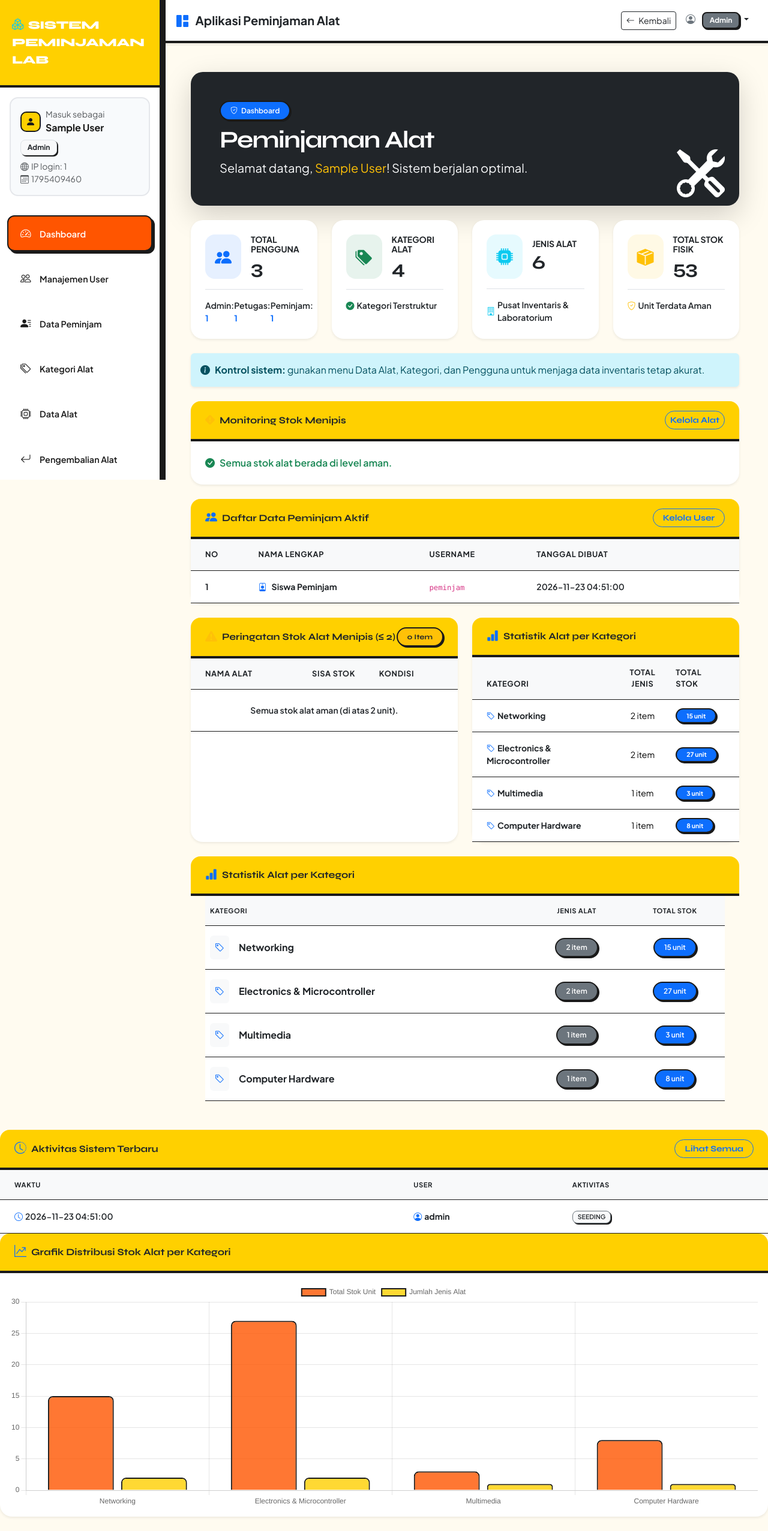
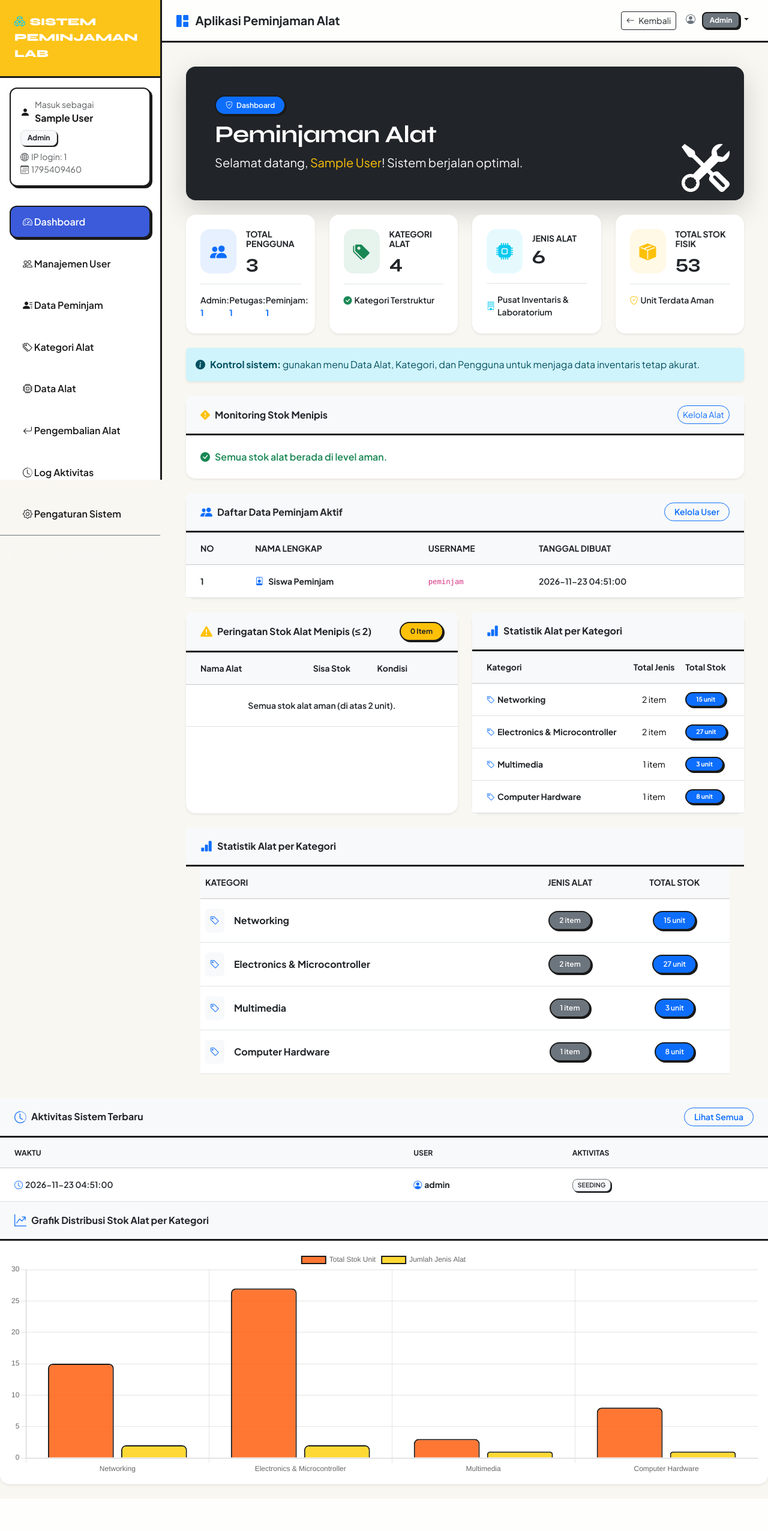
Before and after one commit to nndz865/aplikasi-peminjaman, a PHP site: page /aplikasi-peminjaman/public/index.php?route=admin/dashboard in a window 1280 px wide. Shown: the whole page at 60% size. After the commit the page ends 2479 px from the top, so only its background shows below. Run offline with PHP 8.4, Linux system fonts and the light colour scheme; the visitor is signed in with stand-in values (Sample User, id 1); data comes from the database, SQL or seed files in the repository.

Commit message:
refactor: polish UI/UX design with refined aesthetic and micro-interactions

```diff
--- a/views/layouts/header.php
+++ b/views/layouts/header.php
@@ -18,13 +18,16 @@ $config = include __DIR__ . '/../../config/app.php';
     <!-- Theme Inspired by b-egg.farm -->
     <style>
         :root {
-            --ov-bg: #fffbf0;
+            /* Refined Neo-Brutalist Palette */
+            --ov-bg: #f9f7f2;
             --ov-surface: #ffffff;
             --ov-text: #1a1a1a;
             --ov-muted: #666666;
             --ov-border: #1a1a1a;
-            --ov-accent: #ff5500;
-            --ov-yellow: #ffd000;
+            --ov-accent: #3b5bdb; /* More professional blue */
+            --ov-yellow: #fcc419;
+            --ov-shadow: 4px 4px 0px 0px var(--ov-border);
+            --ov-transition: all 0.2s cubic-bezier(0.16, 1, 0.3, 1);
         }
         body {
             background-color: var(--ov-bg);
@@ -32,144 +35,103 @@ $config = include __DIR__ . '/../../config/app.php';
             font-family: 'Plus Jakarta Sans', sans-serif;
             min-height: 100vh;
         }
-        h1, h2, h3, h4, h5, .brand-font {
+        h1, h2, h3, h4, h5 {
             font-family: 'Syne', sans-serif;
             font-weight: 800;
-            letter-spacing: -0.04em;
+            letter-spacing: -0.02em;
         }
         .sidebar {
             min-height: 100vh;
             background-color: var(--ov-surface);
-            border-right: 4px solid var(--ov-border);
+            border-right: 3px solid var(--ov-border);
             position: fixed;
             top: 0;
             left: 0;
             width: 270px;
             height: 100vh;
-            overflow-y: auto;
             z-index: 100;
-            box-shadow: 6px 0 0 0 var(--ov-border);
         }
         .sidebar .brand {
-            font-size: 1.2rem;
+            font-size: 1.1rem;
             font-weight: 800;
-            padding: 1.75rem 1.25rem;
+            padding: 1.5rem;
             background: var(--ov-yellow);
             color: var(--ov-text);
-            border-bottom: 4px solid var(--ov-border);
-            letter-spacing: -0.03em;
+            border-bottom: 3px solid var(--ov-border);
+            letter-spacing: -0.01em;
             font-family: 'Syne', sans-serif;
         }
         .sidebar .nav-link {
             color: var(--ov-text);
-            padding: 0.9rem 1.25rem;
-            margin: 0.5rem 0.75rem;
+            padding: 0.8rem 1.25rem;
+            margin: 0.5rem 1rem;
             border: 2px solid transparent;
             font-weight: 600;
-            font-size: 0.9rem;
             border-radius: 12px;
-            transition: all 0.15s ease;
+            transition: var(--ov-transition);
         }
         .sidebar .nav-link:hover {
-            background-color: var(--ov-yellow);
+            background-color: #f1f3f5;
             border-color: var(--ov-border);
-            box-shadow: 3px 3px 0 0 var(--ov-border);
-            transform: translate(-2px, -2px);
         }
         .sidebar .nav-link.active {
             background-color: var(--ov-accent);
             color: #fff;
             border-color: var(--ov-border);
-            box-shadow: 4px 4px 0 0 var(--ov-border);
+            box-shadow: 3px 3px 0 0 var(--ov-border);
         }
-        .sidebar .nav-link i {
-            margin-right: 0.75rem;
-            font-size: 1.1rem;
+        .sidebar-user {
+            border: 2px solid var(--ov-border);
+            border-radius: 12px;
+            background: #fff;
+            margin: 1rem;
+            padding: 1rem;
+            box-shadow: 3px 3px 0 0 var(--ov-border);
         }
-        .sidebar-user { border: 2px solid #e5e7eb; border-radius: 14px; background: #f8fafc; }
-        .sidebar-avatar { width: 34px; height: 34px; display: grid; place-items: center; flex: 0 0 auto; border-radius: 10px; background: var(--ov-yellow); border: 2px solid var(--ov-border); }
         .main-content {
             margin-left: 270px;
-            padding: 3rem;
+            padding: 2.5rem;
         }
         .navbar-top {
-            background: var(--ov-surface);
-            border-bottom: 4px solid var(--ov-border);
+            background: rgba(255, 255, 255, 0.8);
+            backdrop-filter: blur(10px);
+            border-bottom: 3px solid var(--ov-border);
             margin-left: 270px;
-            padding: 1rem 3rem;
+            padding: 1rem 2.5rem;
             position: sticky;
             top: 0;
             z-index: 99;
-            box-shadow: 0 4px 0 0 rgba(26, 26, 26, 0.05);
         }
         .card {
             background-color: var(--ov-surface);
-            border: 4px solid var(--ov-border);
-            border-radius: 20px;
-            box-shadow: 6px 6px 0 0 var(--ov-border);
-            transition: all 0.15s ease;
+            border: 3px solid var(--ov-border);
+            border-radius: 16px;
+            box-shadow: var(--ov-shadow);
+            transition: var(--ov-transition);
         }
         .card:hover {
-            box-shadow: 10px 10px 0 0 var(--ov-accent);
-            transform: translateY(-3px);
+            transform: translateY(-2px);
+            box-shadow: 6px 6px 0 0 var(--ov-border);
         }
         .card-header {
-            background-color: var(--ov-yellow) !important;
-            border-bottom: 4px solid var(--ov-border) !important;
-            color: var(--ov-text) !important;
-            font-family: 'Syne', sans-serif;
-            font-weight: 800;
-            padding: 1.25rem 1.5rem;
-            border-top-left-radius: 16px !important;
-            border-top-right-radius: 16px !important;
-        }
-        .table {
-            color: var(--ov-text) !important;
-            border-color: var(--ov-border) !important;
-        }
-        .table-light {
-            background-color: #fff4d1 !important;
-            color: var(--ov-text) !important;
-            border-color: var(--ov-border) !important;
-            font-weight: 700;
-            text-transform: uppercase;
-            font-size: 0.8rem;
-            letter-spacing: 0.05em;
-        }
-        .table-hover tbody tr:hover {
-            background-color: rgba(255, 208, 0, 0.15) !important;
-        }
-        .form-control, .form-select {
-            background-color: #ffffff;
-            border: 3px solid var(--ov-border);
-            border-radius: 12px;
-            color: var(--ov-text);
-            font-weight: 500;
-            padding: 0.75rem 1rem;
-            box-shadow: 3px 3px 0 0 rgba(26, 26, 26, 0.1);
-        }
-        .form-control:focus, .form-select:focus {
-            background-color: #fff;
-            border-color: var(--ov-accent);
-            box-shadow: 4px 4px 0 0 var(--ov-border);
+            background-color: #f8f9fa !important;
+            border-bottom: 3px solid var(--ov-border) !important;
+            padding: 1rem 1.5rem;
         }
         .btn-primary {
             background-color: var(--ov-accent);
-            border: 3px solid var(--ov-border);
-            border-radius: 12px;
-            font-family: 'Syne', sans-serif;
-            font-weight: 800;
-            padding: 0.75rem 1.5rem;
-            box-shadow: 4px 4px 0 0 var(--ov-border);
-            transition: all 0.15s ease;
+            border: 2px solid var(--ov-border);
+            border-radius: 10px;
+            font-weight: 700;
+            padding: 0.6rem 1.2rem;
+            box-shadow: 3px 3px 0 0 var(--ov-border);
+            transition: var(--ov-transition);
             color: #fff;
         }
         .btn-primary:hover {
-            background-color: var(--ov-yellow);
-            color: var(--ov-text);
-            border-color: var(--ov-border);
-            box-shadow: 6px 6px 0 0 var(--ov-border);
-            transform: translate(-2px, -2px);
+            transform: translate(-1px, -1px);
+            box-shadow: 4px 4px 0 0 var(--ov-border);
+            background-color: #2b48a0;
         }
         .badge {
             border: 2px solid var(--ov-border);
```
